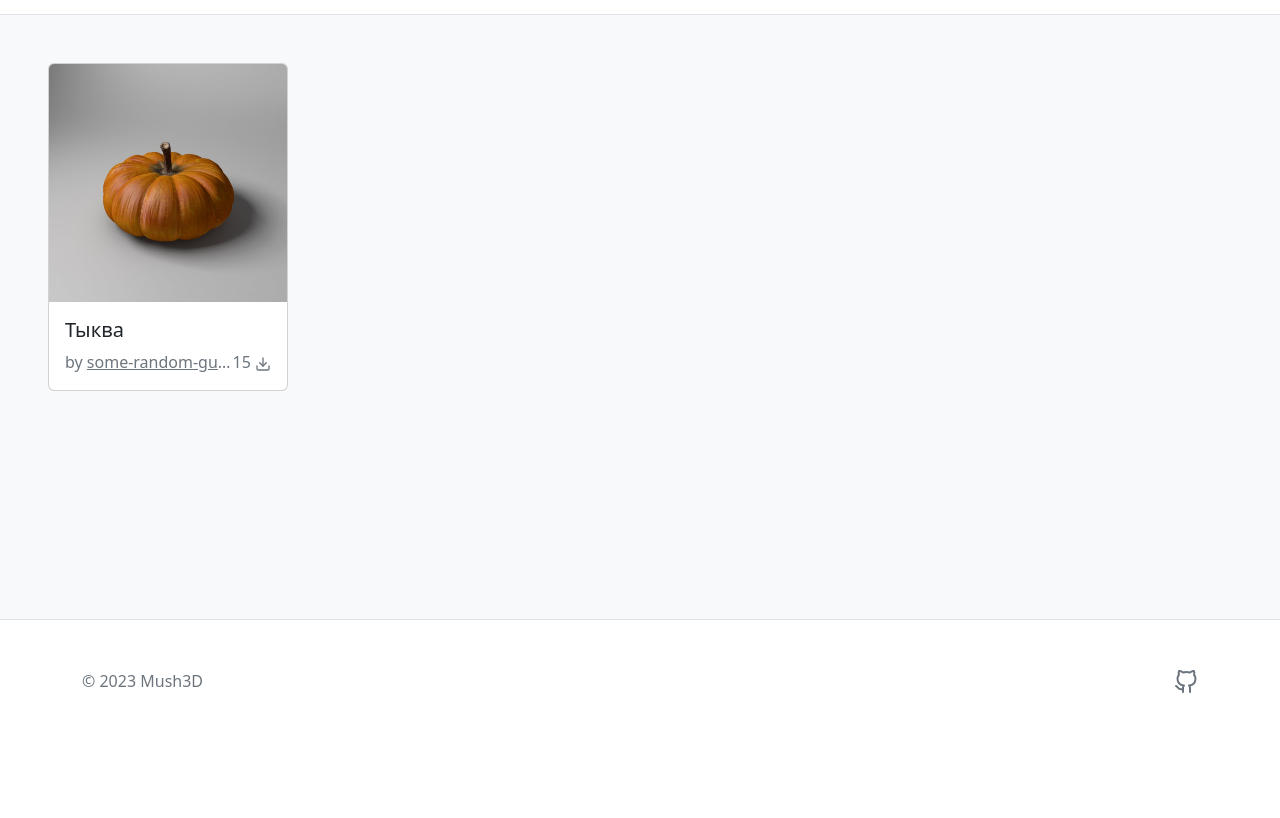
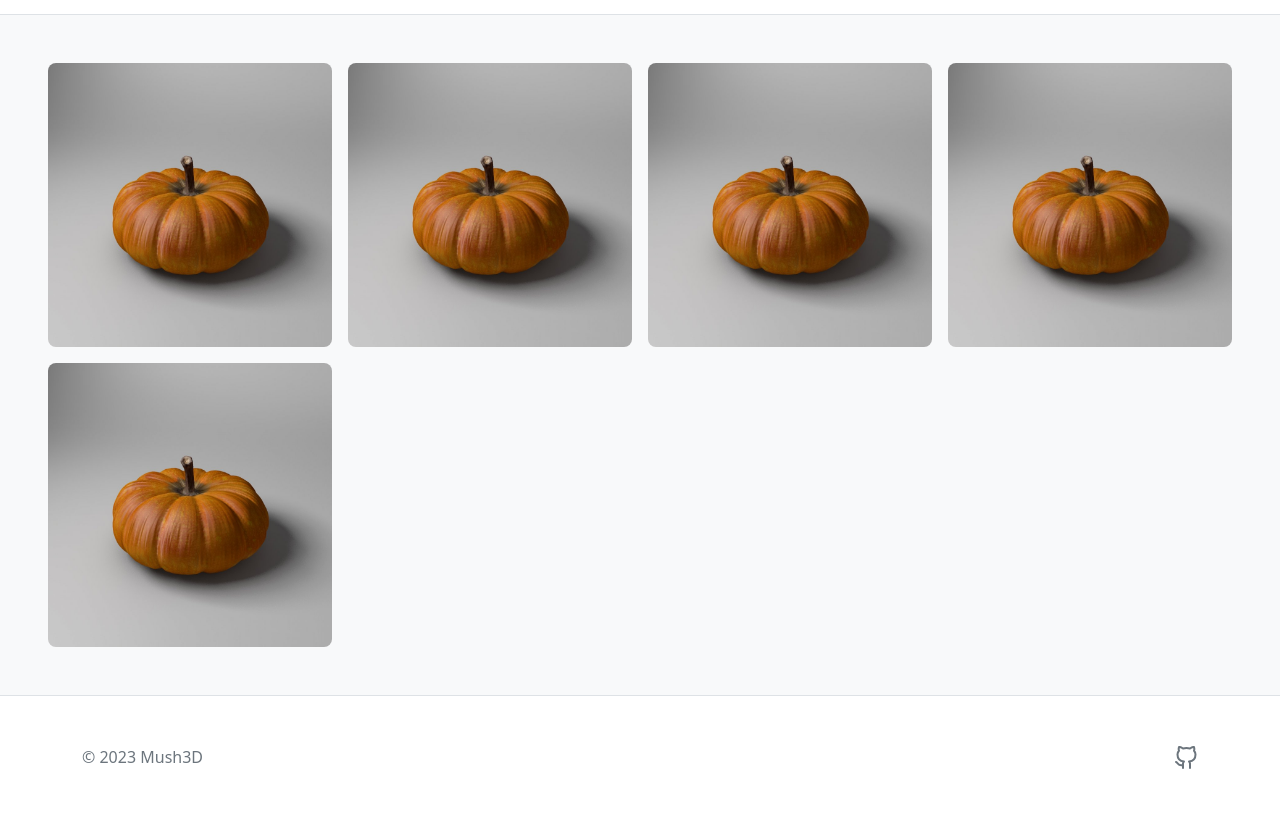
Before and after one commit to Soskiiit/mush, a Django app: page / in a window 1280 px wide. Shown: the part 58-876 px from the top of the page. Before the commit the page ends 751 px from the top, so only its background shows below. Run offline with Django 3.2, Linux system fonts and the light colour scheme; some libraries are stand-ins or nearby versions.

Commit message:
Improved catalog card design

```diff
--- a/mush/theme/templates/catalog/components/item-card.html
+++ b/mush/theme/templates/catalog/components/item-card.html
@@ -1,16 +1,50 @@
 {% load static %}
 
-<div class="card">
-    <img src="{% static image %}" class="card-img-top">
-    <div class="card-body">
-        <h5 class="card-title">{{name}}</h5>
-        <div class="d-flex flex-row justify-content-between text-muted">
-            <span class="text-truncate">
-                by <a href="#" class="text-reset card-link">{{owner}}</a>
-            </span>
-            <span class="text-nowrap">
-                {{downloads}} <img src="{% static "assets/download.svg" %}">
-            </span>
+<style type="text/css">
+    .catalog-card {
+        cursor: pointer;
+    }
+    .catalog-card-body {
+        display: flex;
+
+        background-color: rgba(0, 0, 0, 0.5);
+        box-shadow: inset 0 0 60px rgba(0,0,0,0.5);
+
+        opacity: 0;
+        transition: opacity 0.15s;
+    }
+    .catalog-card:hover .catalog-card-body {
+        opacity: 1;
+    }
+</style>
+
+<div
+class="catalog-card rounded rounded-3 overflow-hidden"
+style="
+aspect-ratio: 1;
+/*height: 20rem;*/
+background-image: url({% static image %});
+background-repeat: no-repeat;
+background-position: center;
+background-size: cover;">
+    <div class="h-100 user-select-none catalog-card-body">
+        <div class="w-100 mt-auto p-5 pb-4 text-white">
+            <h3 class="w-100 mb-3 fs-4 lh-1 fw-bold">{{name}}</h3>
+            <div class="d-flex flex-row align-items-baseline justify-content-between">
+                <div>
+                    <img
+                    src="https://github.com/mdo.png"
+                    class="rounded-circle"
+                    width="32" height="32">
+                    <small>owner</small>
+                </div>
+                <div>
+                    <small class="text-nowrap d-flex align-items-baseline">
+                        <span class="me-1">{{downloads}} </span>
+                        <img src="{% static "assets/download.svg" %}">
+                    </small>
+                </div>
+            </div>
         </div>
     </div>
 </div>
--- a/mush/theme/templates/theme/test.html
+++ b/mush/theme/templates/theme/test.html
@@ -2,8 +2,20 @@
 {% load static %}
 
 {% block body %}
-    <div class="p-5">
-        <div style="width: 15rem;">
+    <div class="p-5 row g-3">
+        <div class="col-xl-3 col-lg-4 col-md-6">
+            {% include "catalog/components/item-card.html" with image="assets/pumpkin.jpg" name="Тыква" owner="some-random-guy-with-a-truncated-nickname" downloads=15 %}
+        </div>
+        <div class="col-xl-3 col-lg-4 col-md-6">
+            {% include "catalog/components/item-card.html" with image="assets/pumpkin.jpg" name="Тыква" owner="some-random-guy-with-a-truncated-nickname" downloads=15 %}
+        </div>
+        <div class="col-xl-3 col-lg-4 col-md-6">
+            {% include "catalog/components/item-card.html" with image="assets/pumpkin.jpg" name="Тыква" owner="some-random-guy-with-a-truncated-nickname" downloads=15 %}
+        </div>
+        <div class="col-xl-3 col-lg-4 col-md-6">
+            {% include "catalog/components/item-card.html" with image="assets/pumpkin.jpg" name="Тыква" owner="some-random-guy-with-a-truncated-nickname" downloads=15 %}
+        </div>
+        <div class="col-xl-3 col-lg-4 col-md-6">
             {% include "catalog/components/item-card.html" with image="assets/pumpkin.jpg" name="Тыква" owner="some-random-guy-with-a-truncated-nickname" downloads=15 %}
         </div>
     </div>
```
Also changed, not shown: mush/static/assets/download.svg.
